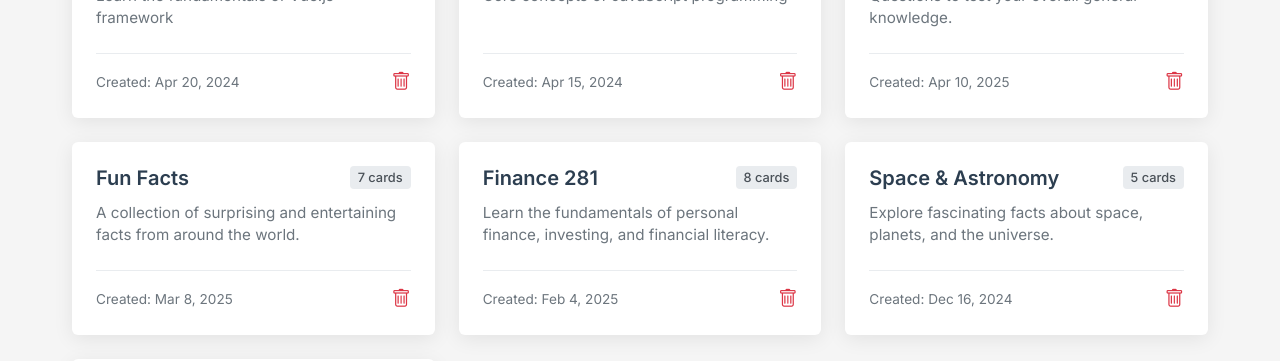
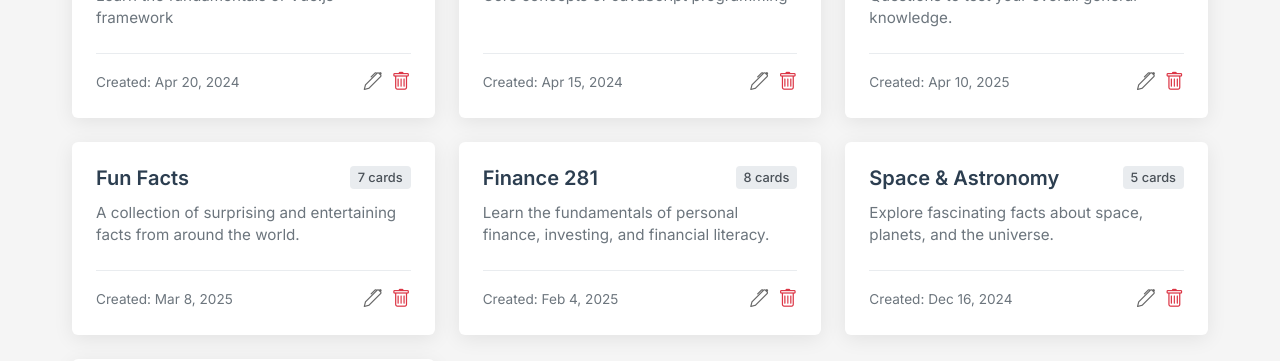
Before and after one commit to vincenttao04/flashcards-fe, a Vue app: page / in a window 1280 px wide. Shown: the part 338-699 px from the top of the page. Built offline with nearby package versions, Linux system fonts and the light colour scheme.

Commit message:
feat: edit icon on home page for entire flash card set

```diff
--- a/src/components/home/FlashCardSetCard.vue
+++ b/src/components/home/FlashCardSetCard.vue
@@ -25,12 +25,17 @@
       <span class="created-date">Created: {{ formatDate(set.createdAt) }}</span>
 
       <!-- TODO: Implement delete functionality -->
+      <div class="action-buttons">
+        <button class="edit-button" @click.prevent="$emit(handleEdit)">
+          <i class="bi bi-pen"></i>
+        </button>
         <button
           class="delete-button"
           @click.prevent="$emit('delete', set.id, set.title)"
         >
           <i class="bi bi-trash"></i>
         </button>
+      </div>
     </div>
   </router-link>
 </template>
@@ -52,6 +57,13 @@ function formatDate(date) {
     day: "numeric",
   }).format(date);
 }
+
+// Function to handle edit action (currently a mock alert)
+function handleEdit() {
+  alert(
+    `[MOCK] Edit flash card set: ${cardSet.value.title}\n\nTo edit a flash card set, please amend the code in src/data/flashCardSets.js`,
+  );
+}
 </script>
 
 <style scoped>
@@ -62,7 +74,9 @@ function formatDate(date) {
   padding: 1.5rem;
   display: flex;
   flex-direction: column;
-  transition: transform 0.2s, box-shadow 0.2s;
+  transition:
+    transform 0.2s,
+    box-shadow 0.2s;
   text-decoration: none;
   color: inherit;
 }
@@ -136,6 +150,26 @@ function formatDate(date) {
   text-overflow: ellipsis;
 }
 
+.action-buttons {
+  display: flex;
+  justify-content: flex-end;
+  align-items: flex-start;
+  gap: 0.6rem;
+}
+
+.edit-button {
+  background: none;
+  color: #666;
+  border: none;
+  cursor: pointer;
+  font-size: 1.14rem;
+  transition: color 0.2s;
+}
+
+.edit-button:hover {
+  color: #000000;
+}
+
 .delete-button {
   background-color: #ffffff;
   color: #dc3545;
--- a/src/pages/FlashCardPage.vue
+++ b/src/pages/FlashCardPage.vue
@@ -17,7 +17,7 @@
         alignment="left"
       />
 
-      <!-- TODO: Implement edit icon to trigger edit functionality -->
+      <!-- TODO: Implement edit icon to trigger edit functionality (and button wrapper?) -->
       <i class="bi bi-pen edit-icon" @click="handleEdit"></i>
     </div>
 
@@ -114,12 +114,12 @@ function prevCard() {
 }
 
 // Uncomment if you want to implement card indicators
-function goToCard(index) {
-  if (cardSet.value && index >= 0 && index < cardSet.value.cards.length) {
-    currentIndex.value = index;
-    isFlipped.value = false;
-  }
-}
+// function goToCard(index) {
+//   if (cardSet.value && index >= 0 && index < cardSet.value.cards.length) {
+//     currentIndex.value = index;
+//     isFlipped.value = false;
+//   }
+// }
 
 // Function to handle edit action (currently a mock alert)
 function handleEdit() {
```
Also changed, not shown: 1 other file (tests, documents, lock files or other folders). Lines whose indentation alone changed are shown as unchanged.
